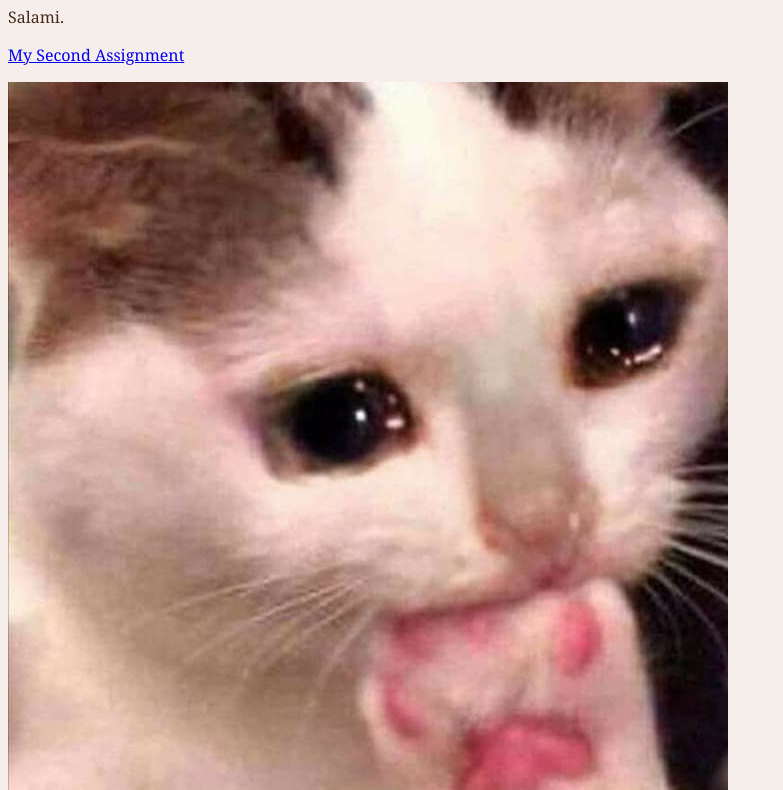
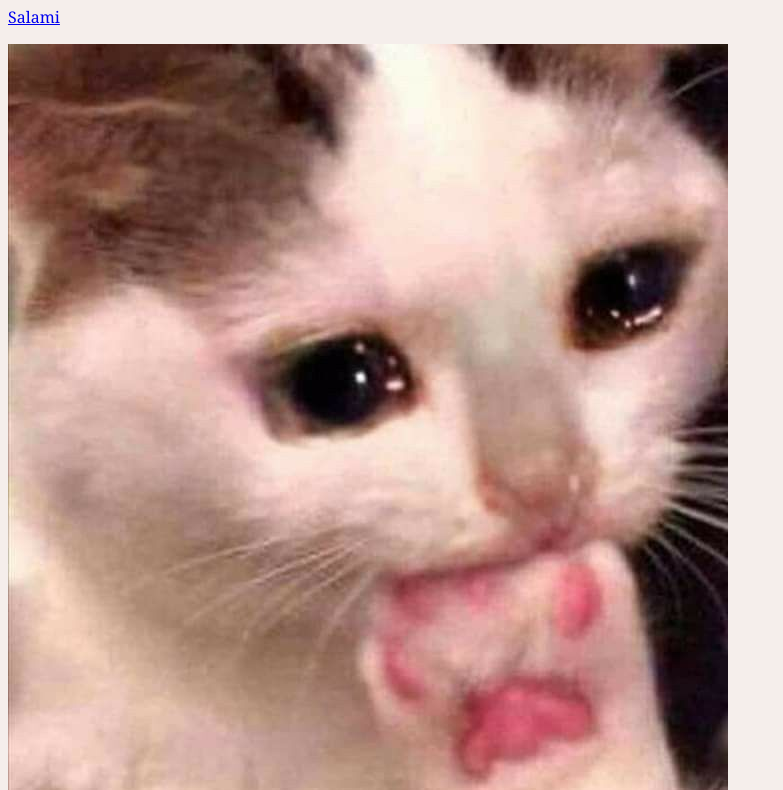
Before and after one commit to witchy-rain/hello-world, a plain HTML site: page index.html in a window 1280 px wide. Shown: the part 80-870 px from the top of the page, without its empty margins (0-783 px from the left). Drawn offline with Linux system fonts and the light colour scheme.

Commit message:
modified index.html

```diff
--- a/index.html
+++ b/index.html
@@ -7,7 +7,7 @@
 
     <body>
         <h1>Hello World!</h1>
-        <p>Salami.</p> <a href="raincloud.html" target="_blank">My Second Assignment</a>
+        <p><a href="raincloud.html">Salami</a></p>
         <p><img src="cat.jpg" alt="picture of a cat crying"/></p>
     </body>
 </html>
```
